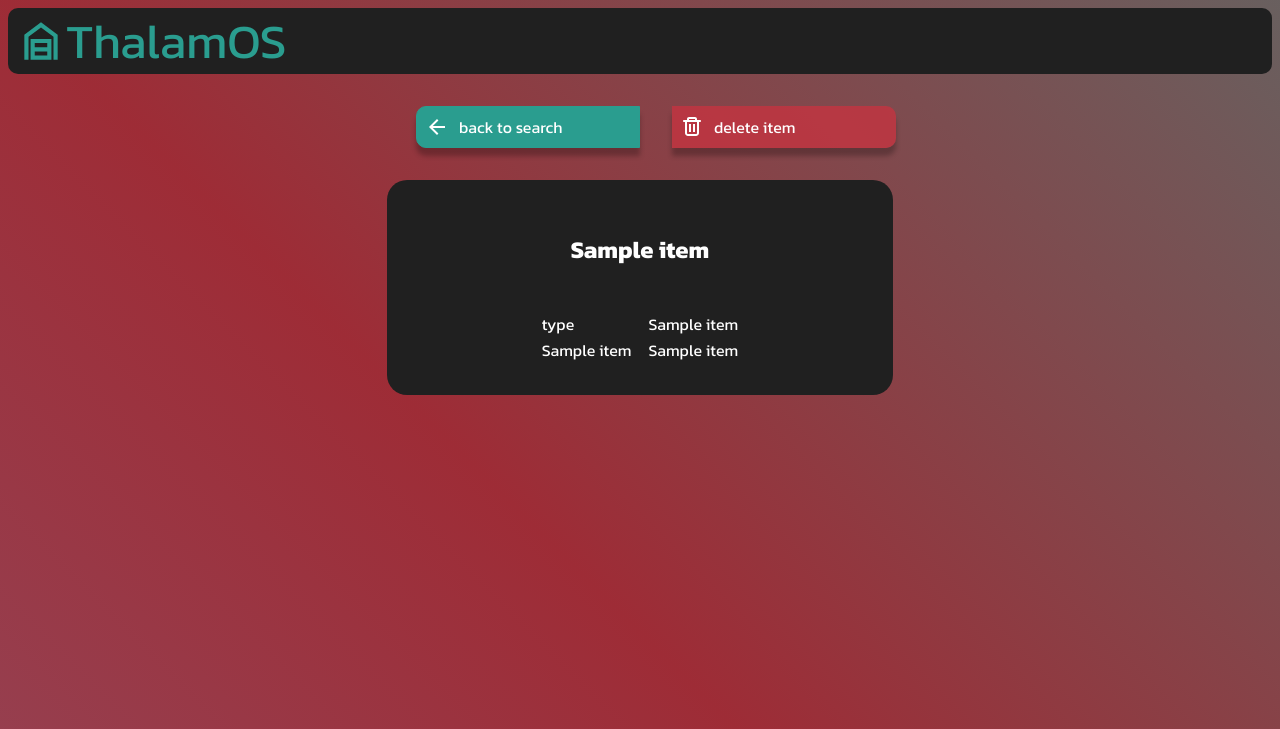
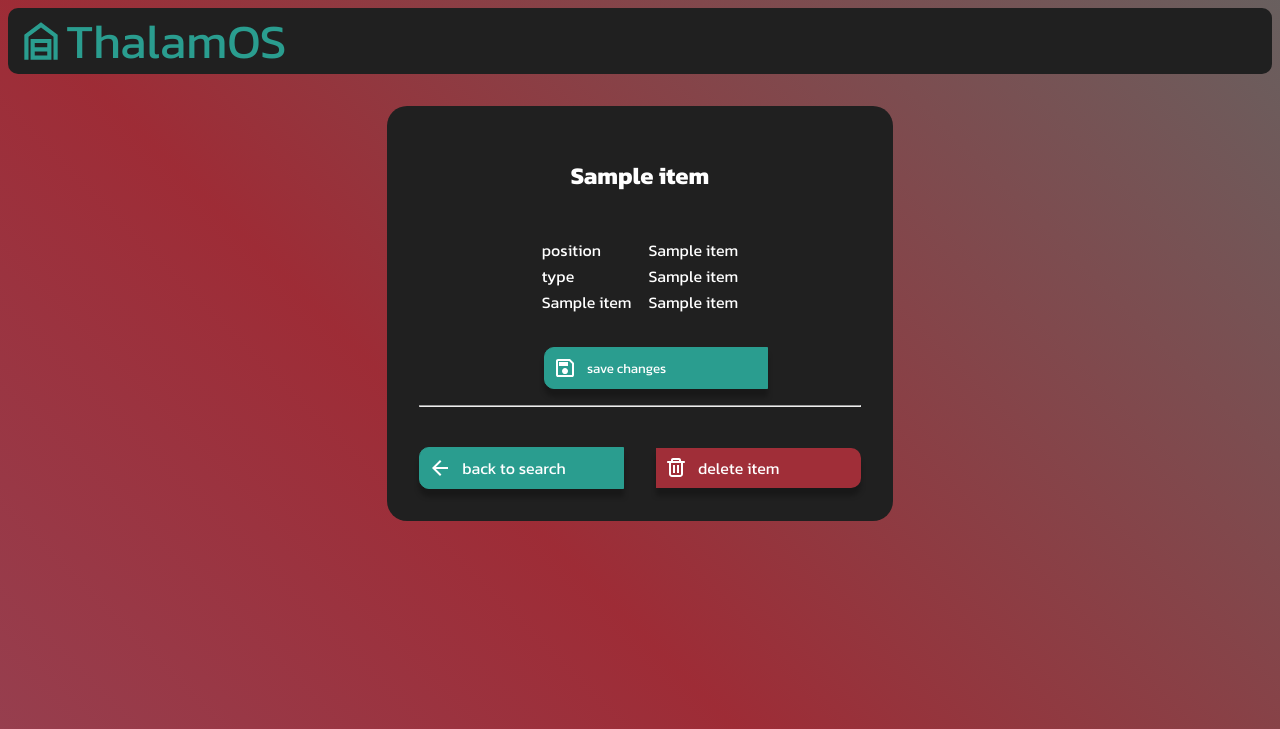
Before and after one commit to PixelWelt/ThalamOS, a Flask app: template app/templates/item.jinja2 in a window 1280 px wide. Shown: the top 729 px of the page. Run offline with Flask 3, Linux system fonts and the light colour scheme; the template is opened without the code that fills it: most values are stand-ins (such as "Sample title", 1, 10 or a date in 2020).

Commit message:
feat: implement item update functionality with logging

```diff
--- a/app/app.py
+++ b/app/app.py
@@ -146,6 +146,28 @@ def item(item_id) -> Annotated[str, "item page as a rendered template"]:
     return render_template("item.jinja2", item=item_sql, id=item_id)
 
 
+@app.route('/item/<item_id>/update', methods=['POST'])
+def update_item(item_id) -> Annotated[tuple, {"status": str, "status_code": int}]:
+    """
+    Updates an item using the StorageConnector and returns a status message.
+    Args:
+        item_id: The id of the item to be updated.
+    Returns:
+        A dictionary with a status message and an HTTP status code.
+    """
+    data = request.get_json()
+    logger.info(f"Received update request for item_id {item_id} with data: {data}")
+    info = json.dumps(data.get("info", {}))
+    typ = data.get("type")
+    name = data.get("name")
+    pos = data.get("position")
+    try:
+        StorageConnector.update_item(item_id=item_id, pos=pos, type=typ, name=name, json_data=info)
+    except Exception as e:
+        logger.error(f"Failed to update item with id: {item_id}. Error: {e}")
+        return {"status": "error"}, 500
+    return {"status": "updated"}, 200
+
 @app.route('/item/<item>/delete')
 def delete_item(item_id) -> Annotated[str, "search page as a rendered template"]:
     """
--- /dev/null
+++ b/app/static/logging.js
@@ -0,0 +1,13 @@
+async function sendLog(level, message) {
+    try {
+        await fetch(`${API_URL}/log`, {
+            method: 'POST',
+            headers: {
+                'Content-Type': 'application/json'
+            },
+            body: JSON.stringify({ level: level, message: message })
+        });
+    } catch (error) {
+        console.error('Error sending log:', error);
+    }
+}
--- a/app/static/style.css
+++ b/app/static/style.css
@@ -375,3 +375,17 @@ body::before {
     align-items: center;
     width: 100%;
 }
+hr{
+    width: 100%;
+    margin-top: 1em;
+}
+
+.item-buttons{
+    display: flex;
+    flex-direction: row;
+    align-items: center;
+    max-width: 100%;
+}
+.item-buttons .btn:first-child{
+    margin-left: 0;
+}
--- a/app/templates/item.jinja2
+++ b/app/templates/item.jinja2
@@ -17,7 +17,31 @@
         </span>
     </div>
     <div class="container">
-        <div class="buttons">
+        <div class="single-item">
+            <h2 id="name">{{item[3]}}</h2>
+            <br>
+            <table>
+                <tr>
+                    <td>position</td>
+                    <td contenteditable="true">{{item[1]}}</td>
+                </tr>
+                <tr>
+                    <td>type</td>
+                    <td contenteditable="true">{{item[2]}}</td>
+                </tr>
+            {%for item in json%}
+                <tr>
+                    <td>{{item}}</td>
+
+                    <td contenteditable="true">{{json[item]}}</td>
+
+                </tr>
+            {%endfor%}
+
+            </table>
+            <button class="btn green" onclick="updateItem()"><svg xmlns="http://www.w3.org/2000/svg" height="24px" viewBox="0 -960 960 960" width="24px" fill="#FFFFFF"><path d="M840-680v480q0 33-23.5 56.5T760-120H200q-33 0-56.5-23.5T120-200v-560q0-33 23.5-56.5T200-840h480l160 160Zm-80 34L646-760H200v560h560v-446ZM480-240q50 0 85-35t35-85q0-50-35-85t-85-35q-50 0-85 35t-35 85q0 50 35 85t85 35ZM240-560h360v-160H240v160Zm-40-86v446-560 114Z"/></svg> save changes</button>
+            <hr>
+            <div class="item-buttons">
             <a href="/" class="btn green">
                 <svg xmlns="http://www.w3.org/2000/svg" height="24px" viewBox="0 -960 960 960" width="24px" fill="#FFFFFF"><path d="m313-440 224 224-57 56-320-320 320-320 57 56-224 224h487v80H313Z" fill="#FFFFFF"/></svg>
                 back to search
@@ -36,25 +60,44 @@
                 delete item
             </a>
         </div>
-        <div class="single-item">
-            <h2>{{item[3]}}</h2>
-            <br>
-            <table>
-                <tr>
-                    <td>type</td>
-                    <td>{{item[2]}}</td>
-                </tr>
-            {%for item in json%}
-                <tr>
-                    <td>{{item}}</td>
-
-                    <td contenteditable="true">{{json[item]}}</td>
-
-                </tr>
-            {%endfor%}
-
-            </table>
-
         </div>
     </div>
 </body>
+<script type="text/javascript" src="/static/logging.js"></script>
+<script>
+    const id = window.location.pathname.split('/').pop();
+    function updateItem() {
+        const data = {};
+        const rows = document.querySelectorAll('table tr');
+        rows.forEach(row => {
+            const key = row.children[0].textContent;
+            const value = row.children[1].textContent;
+            data[key] = value;
+        });
+
+        data["name"] = document.getElementById('name').textContent;
+
+        payload =
+        {
+            type: data['type'],
+            name: data['name'],
+            position: data['position'],
+            info: Object.fromEntries(Object.entries(data).filter(([key]) => !['type', 'name', 'position'].includes(key)))
+        }
+
+        fetch(`/item/${id}/update`, {
+            method: 'POST',
+            headers: {
+                'Content-Type': 'application/json',
+            },
+            body: JSON.stringify(data),
+        })
+            .then(response => response.json())
+            .then(data => {
+                sendLog('INFO', 'Item updated successfully');
+            })
+            .catch((error) => {
+                sendLog('ERROR', `Error updating item with id ${id} and data ${data}`);
+            });
+    }
+</script>
```
Also changed, not shown: app/StorageConnector.py (+29 -0 lines), app/templates/createItem.html (+1 -13 lines), app/templates/search.html (+1 -15 lines), 1 other file.
